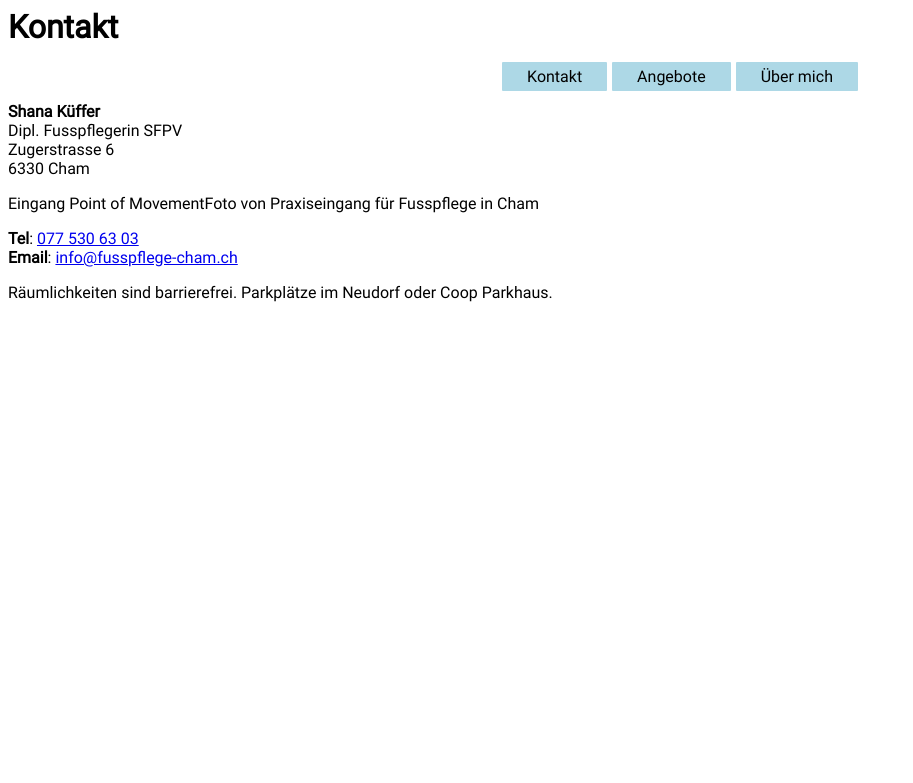
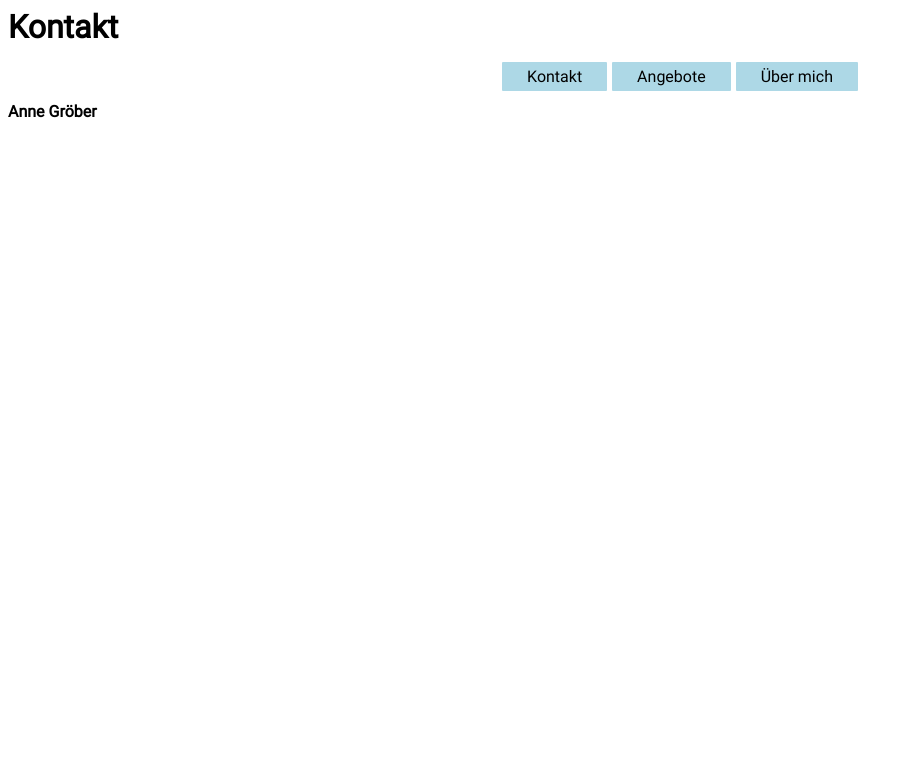
Before and after one commit to pixlmint/fussplegeplus.ch, a PHP site: template src/Views/contact.twig in a window 1280 px wide. Shown: the top 783 px of the page, without its empty margins (0-913 px from the left). Run offline with PHP 8.4, Linux system fonts and the light colour scheme; the template is opened without the code that fills it, so the values that code supplies are empty; some libraries are stand-ins or nearby versions.

Commit message:
Update contact.twig

```diff
--- a/src/Views/contact.twig
+++ b/src/Views/contact.twig
@@ -5,23 +5,6 @@
 
 {% block body %}
 	<p>
-		<b>Shana Küffer</b><br>
-		Dipl. Fusspflegerin SFPV<br>
-		Zugerstrasse 6<br>
-		6330 Cham<br>
-	</p>
-
-	Eingang Point of MovementFoto von Praxiseingang für Fusspflege in Cham
-
-	<p>
-		<b>Tel</b>:
-		<a href="tel:0775306303">077 530 63 03</a>
-		<br/>
-		<b>Email</b>:
-		<a href="mailto:info@fusspflege-cham.ch">info@fusspflege-cham.ch</a><br/>
-	</p>
-
-	<p>
-		Räumlichkeiten sind barrierefrei. Parkplätze im Neudorf oder Coop Parkhaus.
+		<b>Anne Gröber</b><br>
 	</p>
 {% endblock %}
```
